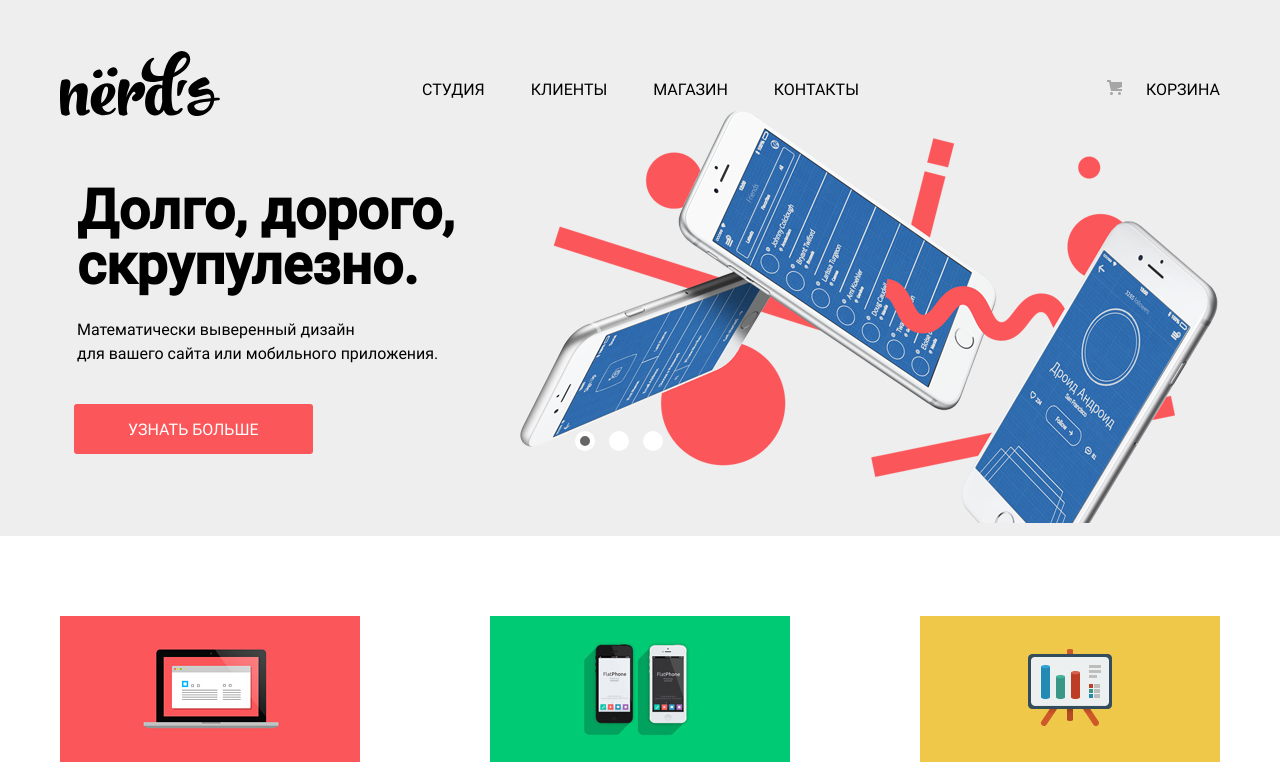
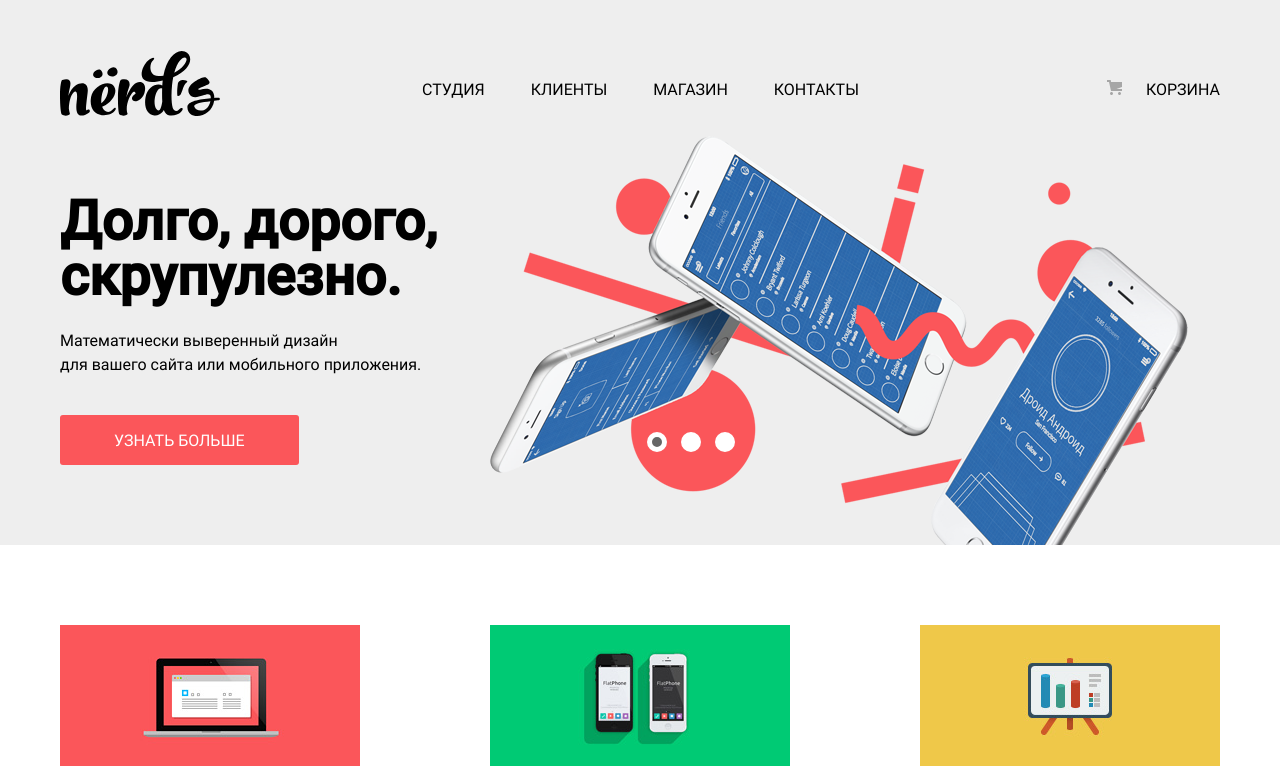
Before and after one commit to zeckson/htmlacademy-nerds, a plain HTML site: page index.html in a window 1280 px wide. Shown: the top 766 px of the page. Drawn offline with Linux system fonts and the light colour scheme.

Commit message:
index hg pp

```diff
--- a/css/style.css
+++ b/css/style.css
@@ -186,19 +186,17 @@ header {
 .slide-first {
   background-image: url("../img/nerds-index-slide1.png");
   background-repeat: no-repeat;
-  background-position-x: 426px;
-  background-position-y: -13px;
+  background-position-x: 396px;
+  background-position-y: 13px;
 }
 
 .slide-first h1 {
-  padding-top: 78px;
+  padding-top: 89px;
   padding-bottom: 25px;
-  padding-left: 17px;
 }
 
 .slide-first p {
   padding-bottom: 38px;
-  padding-left: 17px;
 }
 
 .slide-second {
@@ -238,7 +236,6 @@ header {
 
 .button--red {
   display: inline-block;
-  margin-left: 14px;
   padding-top: 17px;
   padding-bottom: 15px;
   padding-left: 54px;
@@ -272,8 +269,8 @@ header {
 
 .header-gallery__btn-list {
   position: absolute;
-  left: 519px;
-  top: 326px;
+  left: 591px;
+  top: 327px;
   width: 200px;
   height: 10px;
   text-align: center;
```
